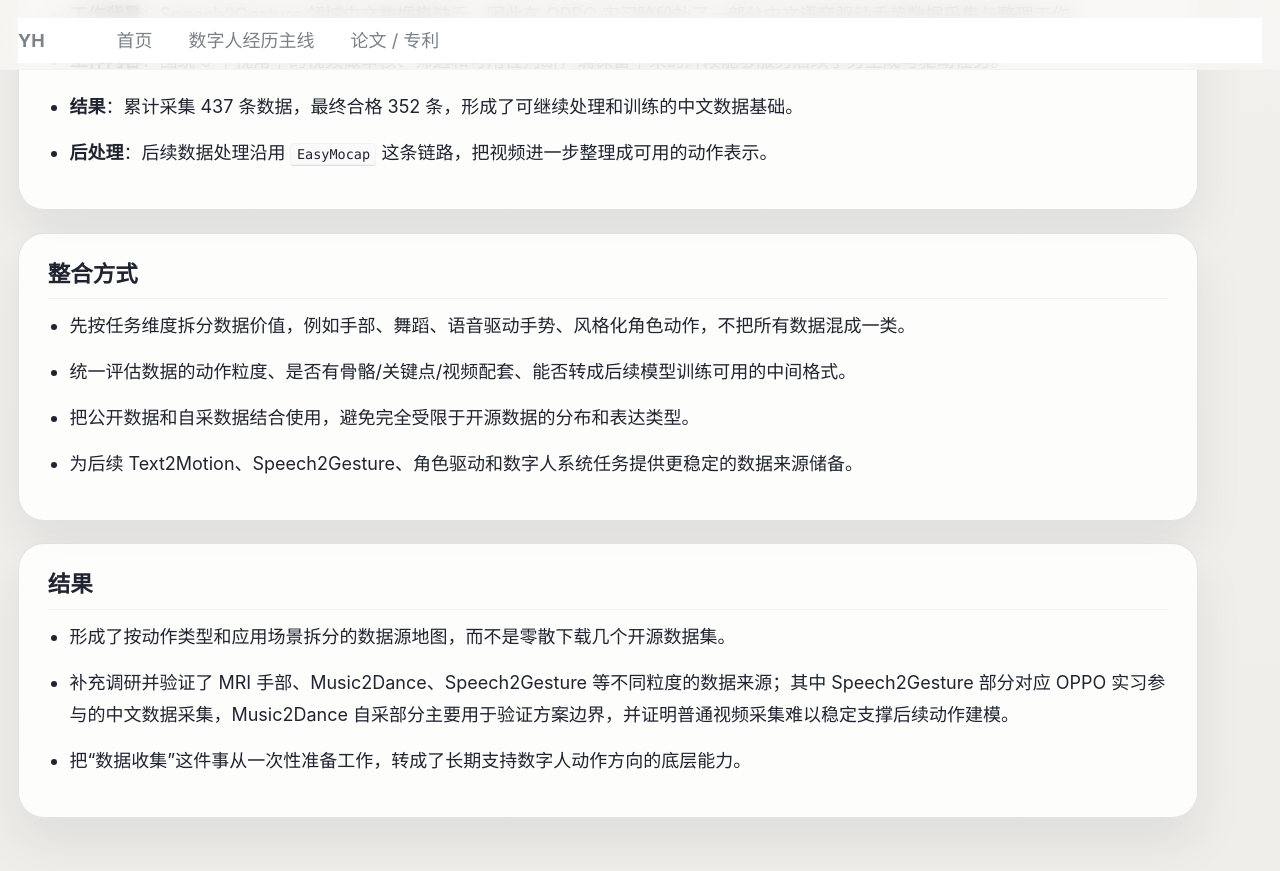
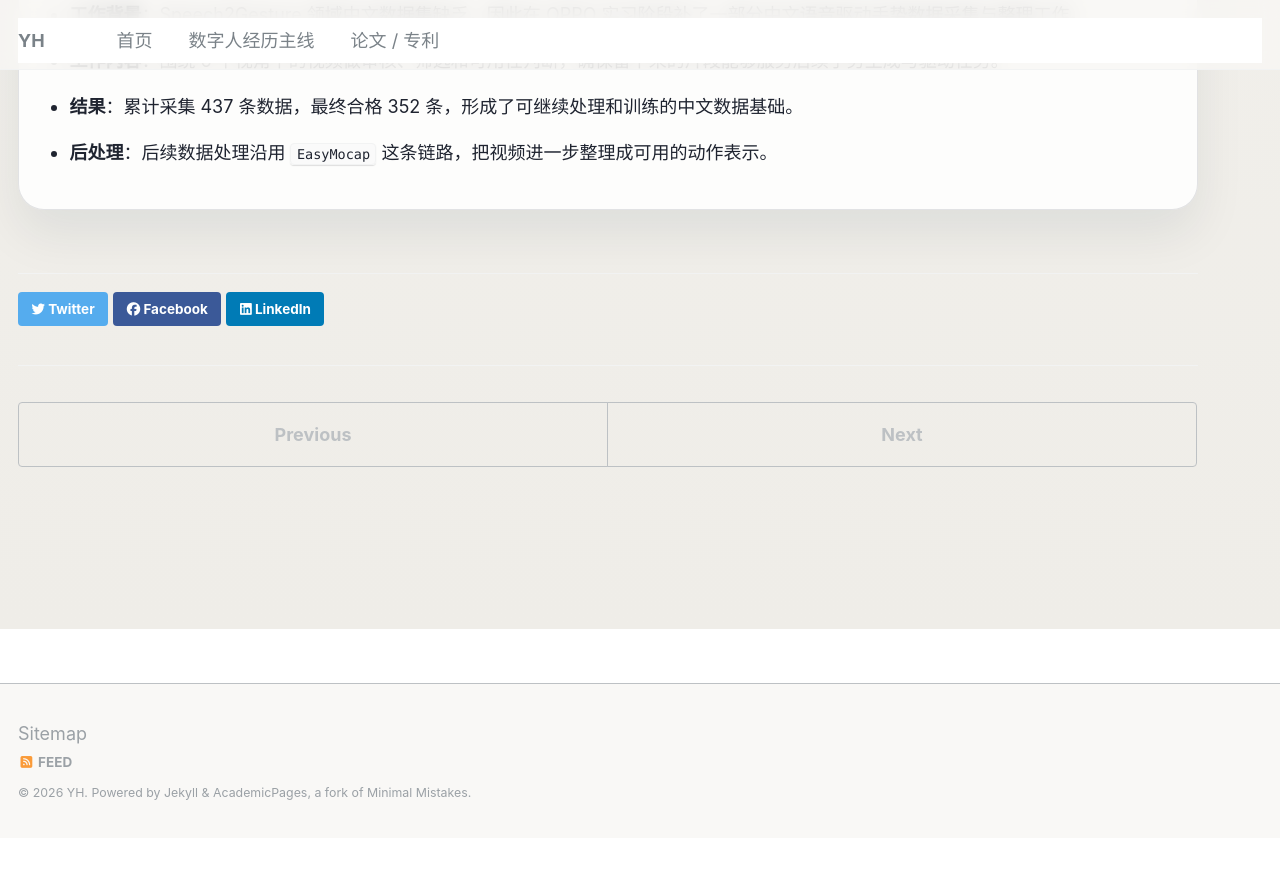
Before and after one commit to svitass/svitass.github.io, a Jekyll site: the page built from _portfolio/multi-source-motion-dataset-integration.md, in a window 1280 px wide and 900 px high, scrolled down 3143 px. Shown: the top 871 px of the window. Built offline with Jekyll 4.4.1, drawn with Linux system fonts in a browser that asks for light colours; after the commit the page ends 3982 px from its top, so only the background shows below that.

Commit message:
Remove redundant dataset integration sections

```diff
--- a/_portfolio/multi-source-motion-dataset-integration.md
+++ b/_portfolio/multi-source-motion-dataset-integration.md
@@ -76,22 +76,4 @@ author_profile: false
     </ul>
   </section>
 
-  <section class="project-detail__block">
-    <h2>整合方式</h2>
-    <ul class="detail-list">
-      <li>先按任务维度拆分数据价值，例如手部、舞蹈、语音驱动手势、风格化角色动作，不把所有数据混成一类。</li>
-      <li>统一评估数据的动作粒度、是否有骨骼/关键点/视频配套、能否转成后续模型训练可用的中间格式。</li>
-      <li>把公开数据和自采数据结合使用，避免完全受限于开源数据的分布和表达类型。</li>
-      <li>为后续 Text2Motion、Speech2Gesture、角色驱动和数字人系统任务提供更稳定的数据来源储备。</li>
-    </ul>
-  </section>
-
-  <section class="project-detail__block">
-    <h2>结果</h2>
-    <ul class="detail-result">
-      <li>形成了按动作类型和应用场景拆分的数据源地图，而不是零散下载几个开源数据集。</li>
-      <li>补充调研并验证了 MRI 手部、Music2Dance、Speech2Gesture 等不同粒度的数据来源；其中 Speech2Gesture 部分对应 OPPO 实习参与的中文数据采集，Music2Dance 自采部分主要用于验证方案边界，并证明普通视频采集难以稳定支撑后续动作建模。</li>
-      <li>把“数据收集”这件事从一次性准备工作，转成了长期支持数字人动作方向的底层能力。</li>
-    </ul>
-  </section>
 </div>
```
